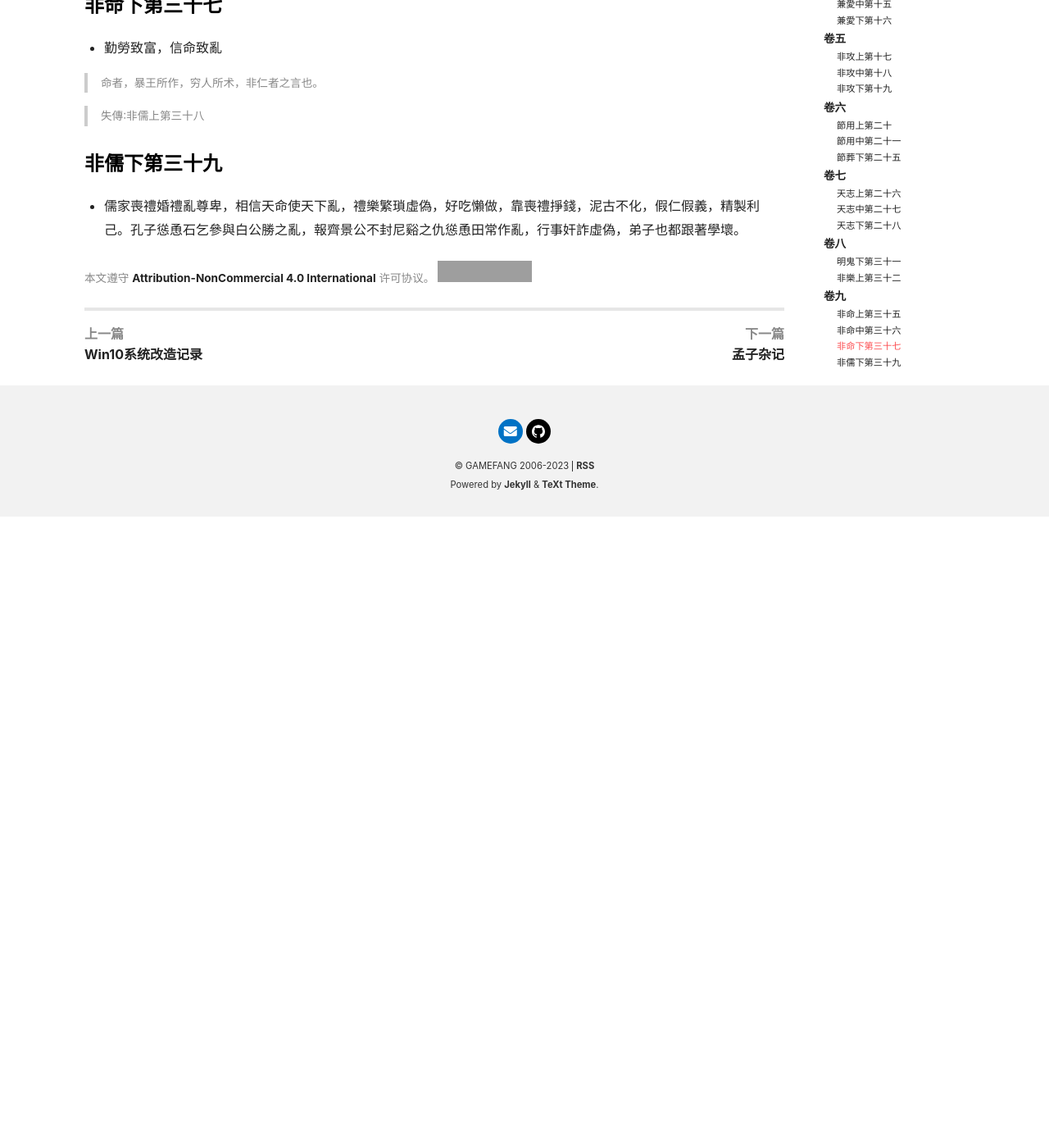
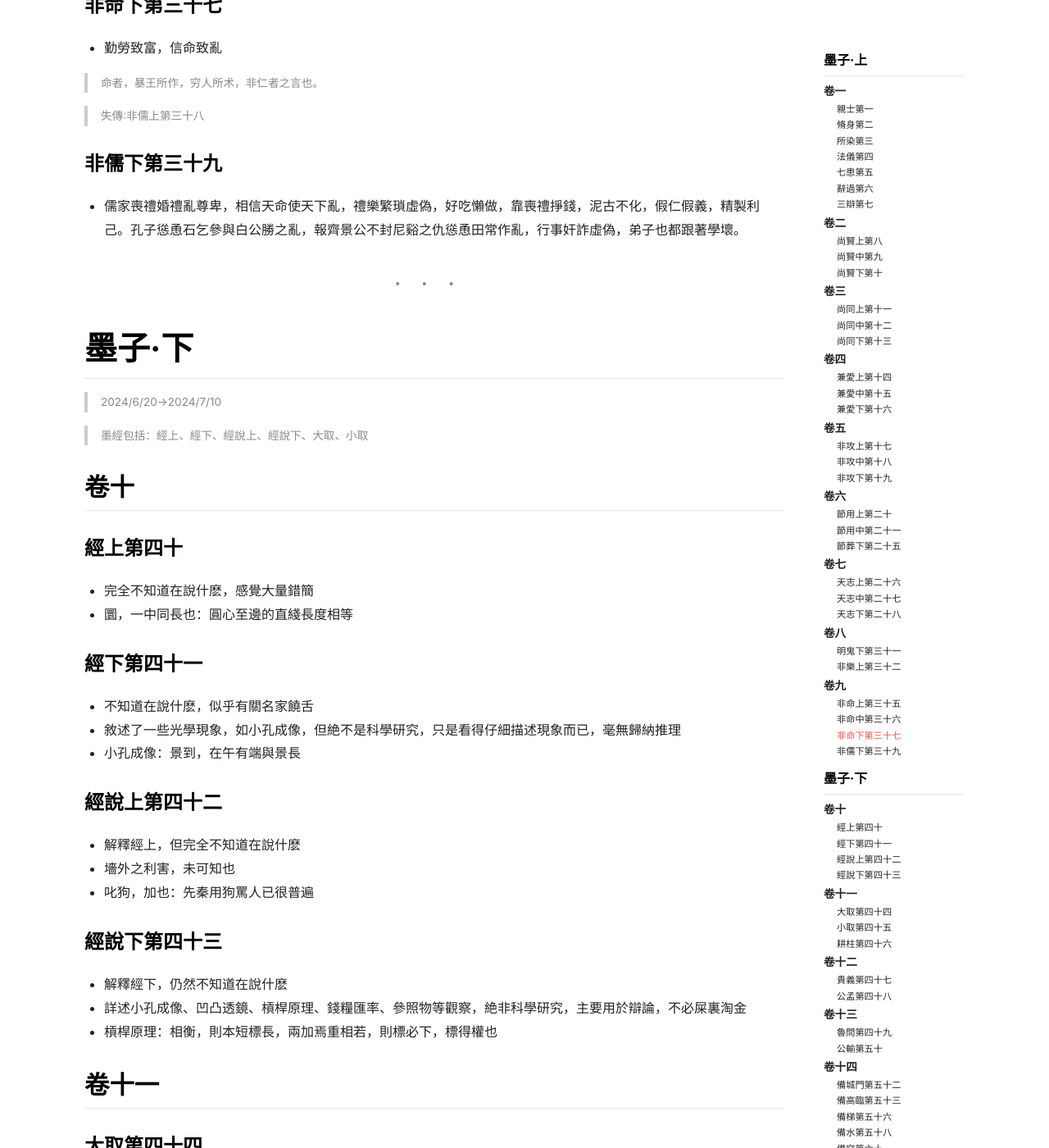
Before and after one commit to gamefang/gamefang.github.io, a Jekyll site: the page built from _posts/misc/2022-9-2-墨子杂记.md, in a window 1280 px wide and 1400 px high, scrolled down 5767 px. Shown: the whole window at 82% size. Built offline with Jekyll 4.4.1, drawn with Linux system fonts in a browser that asks for light colours; nearby versions of some CDN libraries; comment, search, counter and statistics services are not loaded; before the commit the page ends 6397 px from its top, so only the background shows below that; some of the changed text lies outside the part shown; grey boxes are pictures that could not be loaded.

Commit message:
補充墨子下

```diff
--- a/_posts/misc/2022-9-2-墨子杂记.md
+++ b/_posts/misc/2022-9-2-墨子杂记.md
@@ -4,7 +4,7 @@ key: 220902
 tags: 杂记
 ---
 
-# 墨子
+# 墨子·上
 
 > 2022/8/22 -> 2022/9/2
 
@@ -171,3 +171,118 @@ tags: 杂记
 
 ### 非儒下第三十九
 - 儒家喪禮婚禮亂尊卑，相信天命使天下亂，禮樂繁瑣虛偽，好吃懶做，靠喪禮掙錢，泥古不化，假仁假義，精製利己。孔子慫恿石乞參與白公勝之亂，報齊景公不封尼谿之仇慫恿田常作亂，行事奸詐虛偽，弟子也都跟著學壞。
+
+---
+
+# 墨子·下
+> 2024/6/20->2024/7/10
+
+> 墨經包括：經上、經下、經說上、經說下、大取、小取
+
+## 卷十
+### 經上第四十
+- 完全不知道在說什麽，感覺大量錯簡
+- 圜，一中同長也：圓心至邊的直綫長度相等
+
+### 經下第四十一
+- 不知道在說什麽，似乎有關名家饒舌
+- 敘述了一些光學現象，如小孔成像，但絶不是科學研究，只是看得仔細描述現象而已，毫無歸納推理
+- 小孔成像：景到，在午有端與景長
+
+### 經說上第四十二
+- 解釋經上，但完全不知道在說什麽
+- 墻外之利害，未可知也
+- 叱狗，加也：先秦用狗罵人已很普遍
+
+### 經說下第四十三
+- 解釋經下，仍然不知道在說什麽
+- 詳述小孔成像、凹凸透鏡、槓桿原理、錢糧匯率、參照物等觀察，絶非科學研究，主要用於辯論，不必屎裏淘金
+- 槓桿原理：相衡，則本短標長，兩加焉重相若，則標必下，標得權也
+
+## 卷十一
+### 大取第四十四
+- 兩害相權取其輕的出處，仍有較多錯簡
+- 天之愛人也，薄於聖人之愛人也；其利人也，厚於聖人之利人也。
+- 斷指以存掔(腕)，利之中取大，害之中取小也。
+- 愛人不外己，己在所愛之中。
+- 聖人之法：死亡親，為天下也。厚親，分也；以死亡之，體渴興利。墨家先進的孝道，生前盡孝，死後遺忘。
+
+### 小取第四十五
+- 主要講述辯論相關概念、名家饒舌
+
+### 耕柱第四十六
+- 講述墨子與諸弟子之事及辯論碾壓儒者
+
+## 卷十二
+### 貴義第四十七
+- 匯集貴義的篇章。反對墨子言猶如以卵擊石
+
+### 公孟第四十八
+- 墨子碾壓儒者公孟子等的事跡
+
+## 卷十三
+### 魯問第四十九
+- 教魯君治國，以及與魯班的交往
+- 補節葬下第二十五：魯問第四十九記載啖人之國在楚之南，食長子宜弟
+- 国家昏乱，则语之尚贤、尚同；国家贫，则语之节用、节葬；国家说音湛湎，则语之非乐、非命；国家遥僻无礼，则语之尊天、事鬼；国家务夺侵凌，即语之兼爱、非攻
+
+### 公輸第五十
+- 魯班為楚國製造雲梯以攻宋，墨子與魯班桌遊演兵獲勝而止之
+- 最後反轉神來之筆，全書最精彩篇章
+- 治于神者，众人不知其功，争于明者，众人知之。
+
+## 卷十四
+> 禽滑釐所受守城之法，錯簡丟失較多
+
+### 備城門第五十二
+- 小國守城綜合說明書
+- 攻城12法
+  - 臨：築土山居高臨下進攻
+  - 鉤：鉤梯牽引登爬城墻
+  - 衝：衝車撞城門
+  - 梯：雲梯攻城
+  - 堙：填塞護城河
+  - 水：決水灌城
+  - 穴：挖地道
+  - 突：穿鑿城墻
+  - 空洞：打洞
+  - 蟻傅：眾軍螞蟻般爬城
+  - 轒輼：轒輼車(包牛皮高防禦)攻城
+  - 軒車：高大樓車
+- 狗尸、狗走：即鉤矢，帶鉤短箭
+
+### 備高臨第五十三
+- 用連弩車抵禦臨的攻勢
+
+### 備梯第五十六
+- 如何抵禦雲梯的進攻
+- 手足胼胝出處
+
+### 備水第五十八
+- 如何抵禦水攻
+
+### 備突第六十一
+- 不是講防備穿鑿城墻的，脫文嚴重
+
+### 備穴第六十二
+- 如何防禦地道戰
+
+### 備蛾傅第六十三
+- 即前文蟻傅，如何抵禦人海戰術
+- 錯簡較多
+
+## 卷十五
+### 迎敵祠第六十八
+- 如何戰前祭祀，以及其他人事安排
+
+### 旗幟第六十九
+- 戰爭中的旗語、鼓語及徽章佩戴等
+
+### 號令第七十
+- 各類軍令條文
+- 命必足畏，賞必足利
+- 軍營中的“射”罪：用箭矢貫穿耳朵
+- 類似軍國主義或黑社會的各項規章制度
+
+### 襍守第七十一
+- 雜類補遺
```
